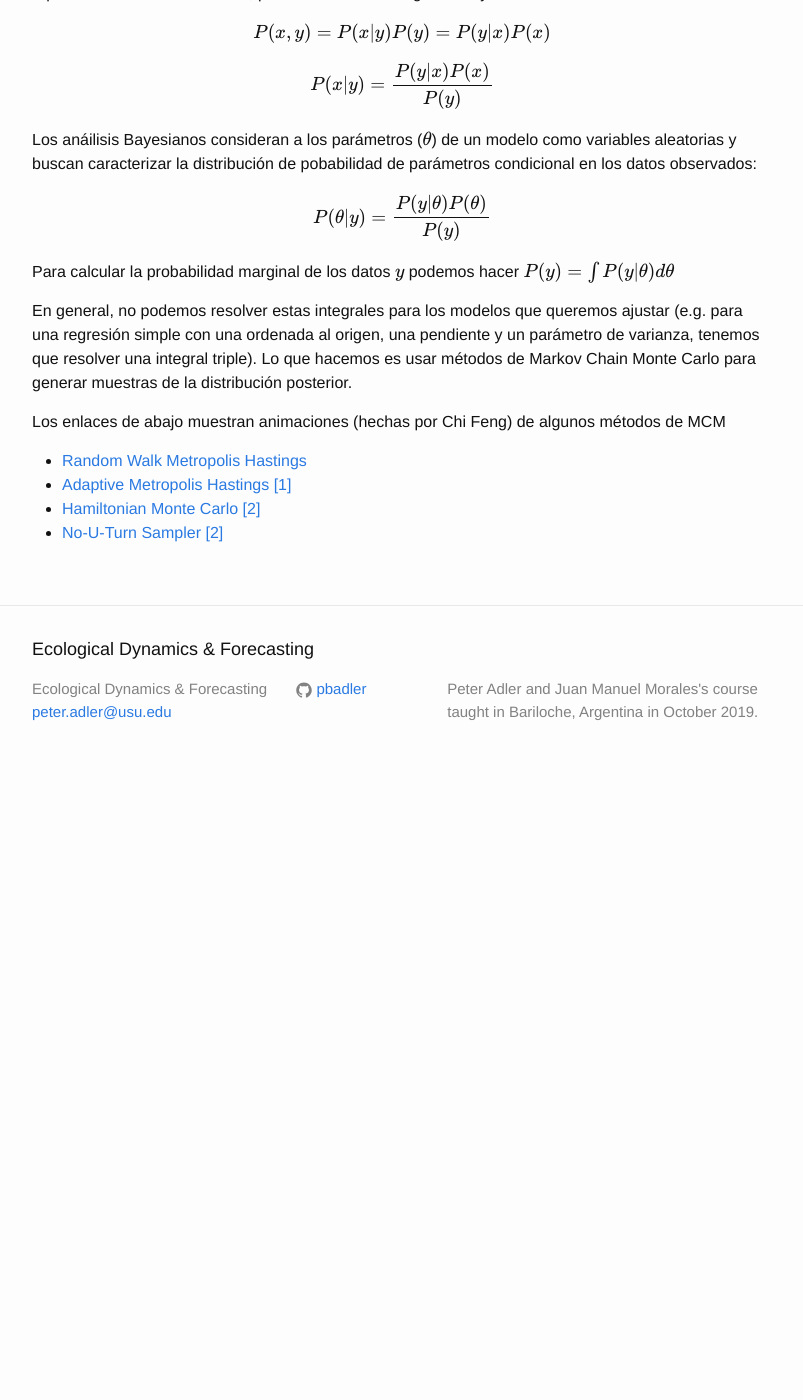
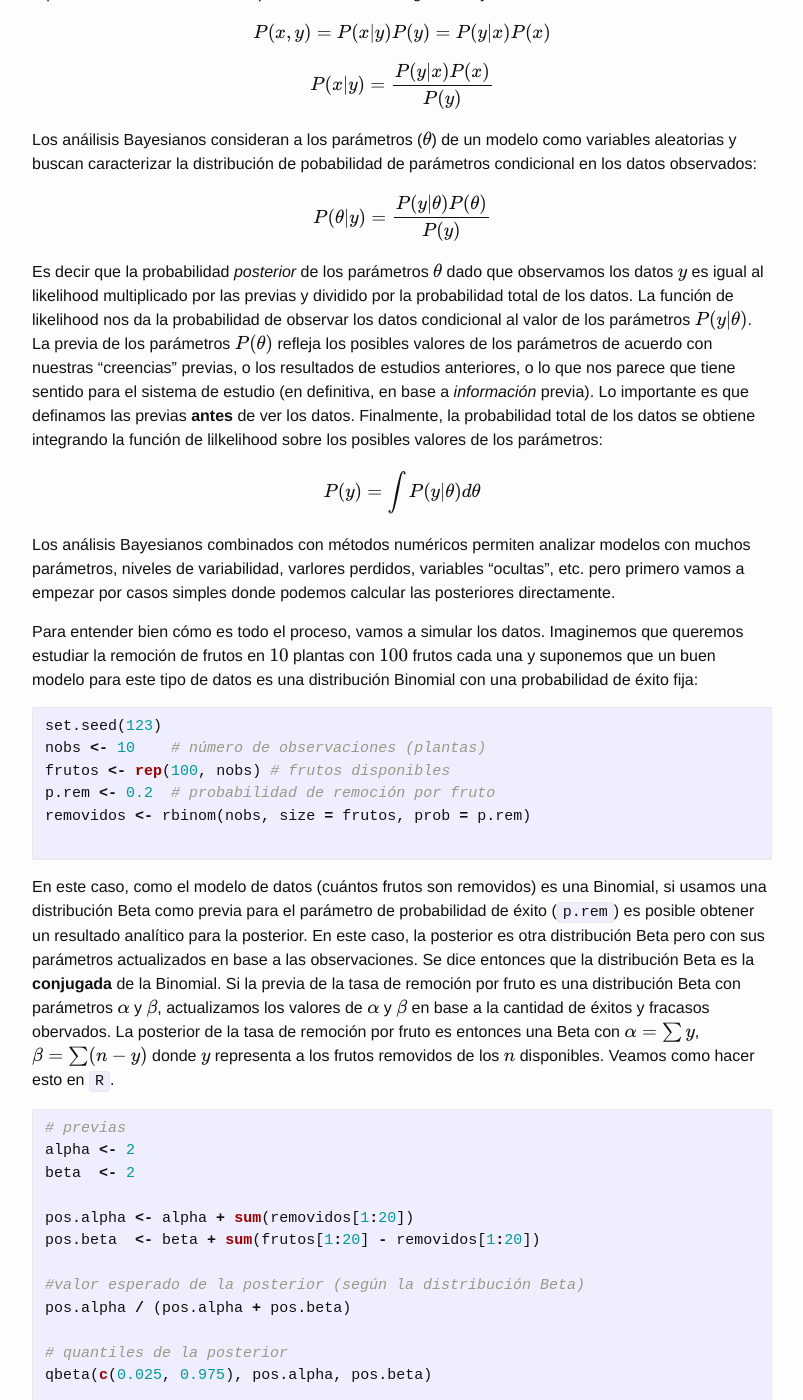
Before and after one commit to pbadler/forecasting-course-short, a Jekyll site: the page built from lectures/bayes.md, in a window 1280 px wide and 1400 px high, scrolled down 924 px. Shown: the whole window, without its empty margins (238-1041 px from the left). Built offline with Jekyll 4.4.1, drawn with Linux system fonts in a browser that asks for light colours; formulas are drawn with MathJax 3; a script that is not in the unit is left out; before the commit the page ends 1707 px from its top, so only the background shows below that; some of the changed text lies outside the part shown.

Commit message:
simulated data example

````diff
--- a/lectures/bayes.md
+++ b/lectures/bayes.md
@@ -49,13 +49,65 @@ $$
 P(\theta | y) =  \frac{P(y| \theta)P(\theta)}{P(y)}
 $$
 
-Para calcular la probabilidad marginal de los datos $y$ podemos hacer
+Es decir que la probabilidad *posterior* de los parámetros $\theta$ dado que observamos los datos $y$ es igual al likelihood multiplicado por las previas y dividido por la probabilidad total de los datos. La función de likelihood nos da la probabilidad de observar los datos condicional al valor de los parámetros $P(y \lvert \theta)$. La previa de los parámetros $P(\theta)$ refleja los posibles valores de los parámetros de acuerdo con nuestras "creencias" previas, o los resultados de estudios anteriores, o lo que nos parece que tiene sentido para el sistema de estudio (en definitiva, en base a *información* previa). Lo importante es que definamos las previas **antes** de ver los datos. Finalmente, la probabilidad total de los datos se obtiene integrando la función de lilkelihood sobre los posibles valores de los parámetros:
+
 $$
 P(y) = \int P(y \vert \theta) d \theta
 $$
 
+Los análisis Bayesianos combinados con métodos numéricos permiten analizar modelos con muchos parámetros, niveles de variabilidad, varlores perdidos, variables "ocultas", etc. pero primero vamos a empezar por casos simples donde podemos calcular las posteriores directamente.
+
+Para entender bien cómo es todo el proceso, vamos a simular los datos. Imaginemos que queremos estudiar la remoción de frutos en $10$ plantas con $100$ frutos cada una y suponemos que un buen modelo para este tipo de datos es una distribución Binomial con una probabilidad de éxito fija:
+
+```R
+set.seed(123)
+nobs <- 10    # número de observaciones (plantas)
+frutos <- rep(100, nobs) # frutos disponibles
+p.rem <- 0.2  # probabilidad de remoción por fruto
+removidos <- rbinom(nobs, size = frutos, prob = p.rem)
+
+```
+
+En este caso, como el modelo de datos (cuántos frutos son removidos) es una Binomial, si usamos una distribución Beta como previa para el parámetro de probabilidad de éxito (`p.rem`) es posible obtener un resultado analítico para la posterior. En este caso, la posterior es otra distribución Beta pero con sus parámetros actualizados en base a las observaciones. Se dice entonces que la distribución Beta es la **conjugada** de la Binomial. Si la previa de la tasa de remoción por fruto es una distribución Beta con parámetros $\alpha$ y $\beta$, actualizamos los valores de $\alpha$ y $\beta$ en base a la cantidad de éxitos y fracasos obervados. La posterior de la tasa de remoción por fruto es entonces una Beta con $\alpha = \sum y$, $\beta = \sum (n-y)$ donde $y$ representa a los frutos removidos de los $n$ disponibles. Veamos como hacer esto en `R`.
+
+```R
+# previas
+alpha <- 2
+beta  <- 2
+
+pos.alpha <- alpha + sum(removidos[1:20])
+pos.beta  <- beta + sum(frutos[1:20] - removidos[1:20])
+
+#valor esperado de la posterior (según la distribución Beta)
+pos.alpha / (pos.alpha + pos.beta)
+
+# quantiles de la posterior
+qbeta(c(0.025, 0.975), pos.alpha, pos.beta)
+
+# ahora un gráfico
+
+n = nobs
+
+op <- par(cex.lab = 1.5 , font.lab = 2, cex.axis = 1.3, las = 1, bty = "n")
+curve(dbeta(x, alpha + sum(removidos[1:n]) , beta + sum(frutos[1:n] - removidos[1:n])),
+      lwd = 2, ylab = "Densidad de probabilidad", xlab = "Probabilidad de remoción")
+curve(dbeta(x, alpha, beta), lwd = 2, col = "gray", add = TRUE)
+text(0.6, 2.5, "previa")
+text(0.4, 9, "posterior")
+par(op)
+
+```
+
+Con este script, podemos fijarnos cómo cambia la posterior si cambiamos la previa y si cambiamos el número de observaciones.
+
+### MCMC
+
+Vimos que para calcular la probabilidad marginal de los datos tenemos que calcular
+$$
+\int P(y \vert \theta) d \theta
+$$
+
 En general, no podemos resolver estas integrales para los modelos que queremos ajustar (e.g. para una regresión simple con una ordenada al origen, una pendiente y un parámetro de varianza, tenemos que resolver una integral triple). Lo que hacemos es usar métodos de Markov Chain Monte Carlo para generar muestras de la distribución posterior.
-
 
 Los enlaces de abajo muestran animaciones (hechas por Chi Feng) de algunos métodos de MCM
 
````
